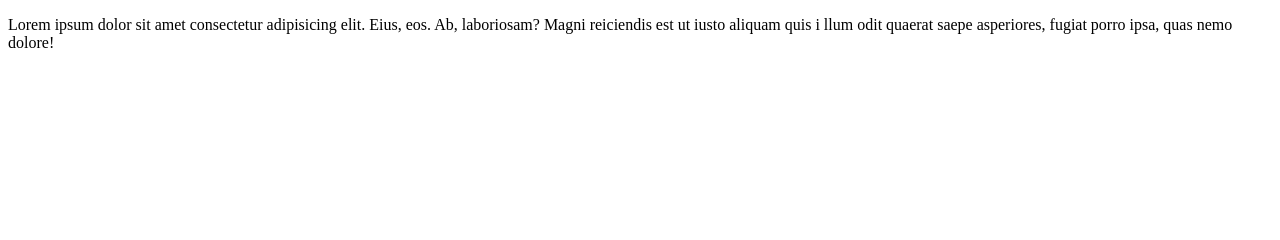
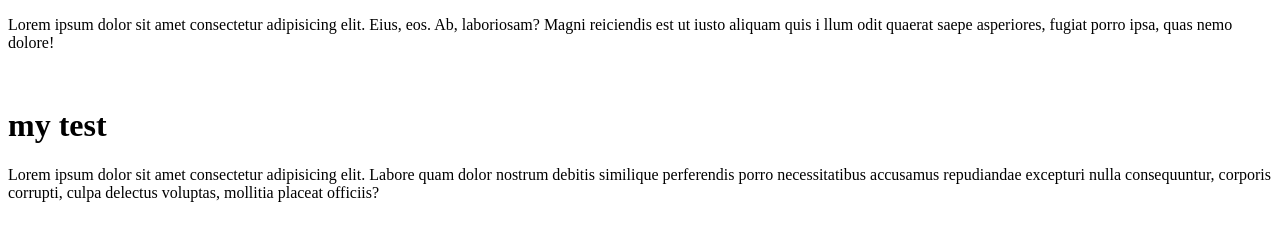
Before and after one commit to musau96/Test, a plain HTML site: page index.html in a window 1280 px wide. Drawn offline with Linux system fonts and the light colour scheme.

Commit message:
added h1 and paragraph

```diff
--- a/index.html
+++ b/index.html
@@ -9,5 +9,9 @@
 <body>
     <p>Lorem ipsum dolor sit amet consectetur adipisicing elit. Eius, eos. Ab, laboriosam? Magni reiciendis est ut iusto aliquam quis i
         llum odit quaerat saepe asperiores, fugiat porro ipsa, quas nemo dolore!</p>
+        <br>
+        <h1>my test</h1>
+        <p>Lorem ipsum dolor sit amet consectetur adipisicing elit. Labore quam dolor nostrum debitis similique
+            perferendis porro necessitatibus accusamus repudiandae excepturi nulla consequuntur, corporis corrupti, culpa delectus voluptas, mollitia placeat officiis?</p>
 </body>
 </html>
```
